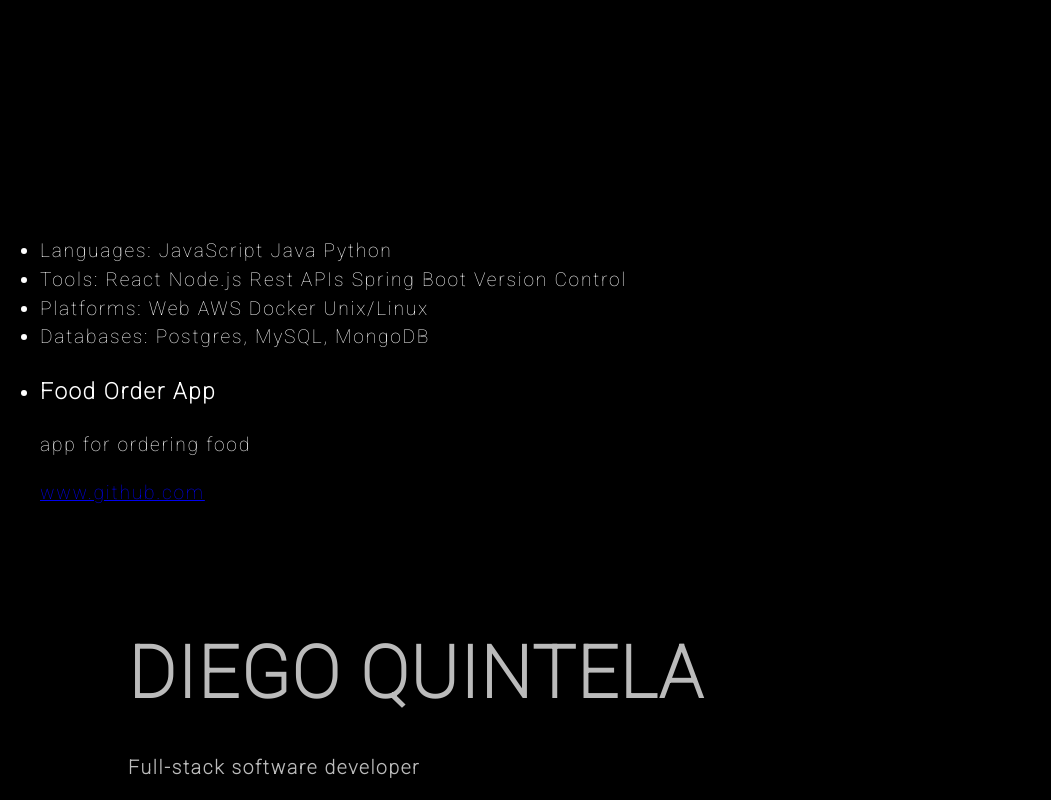
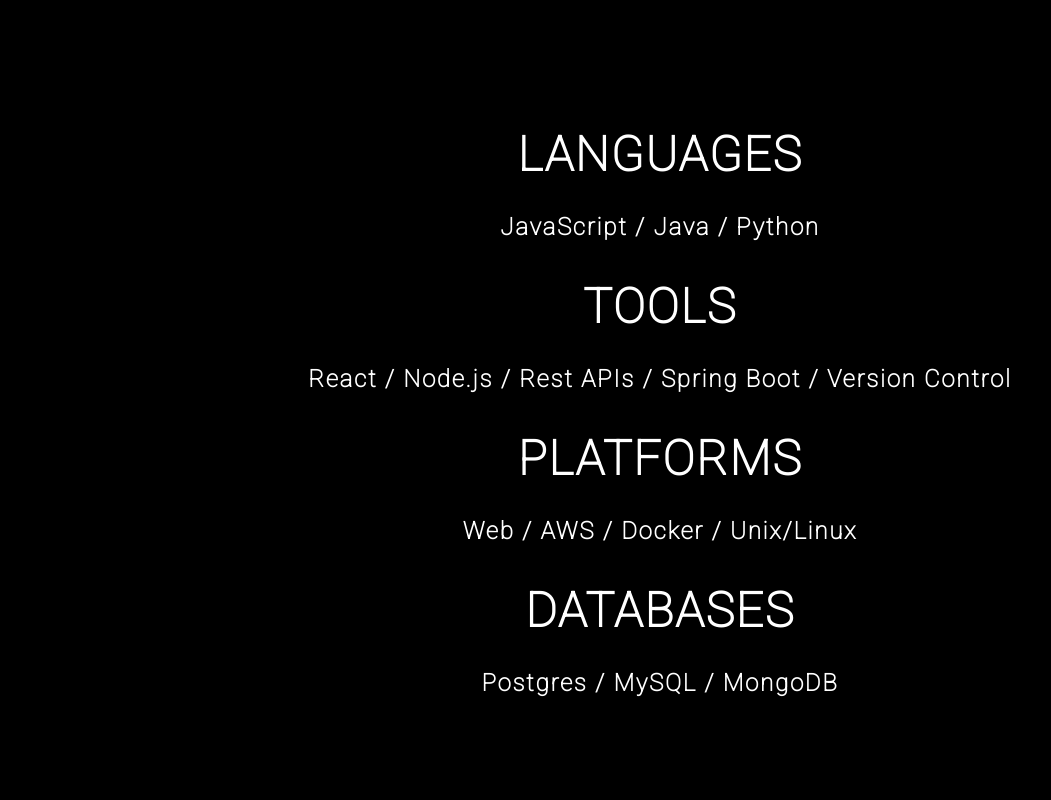
Before and after one commit to diegolbquintela/my-personal-page, a React (Create React App) app: page / in a window 1280 px wide. Shown: the part 780-1580 px from the top of the page, without its empty margins (0-1051 px from the left). Built offline with nearby package versions, Linux system fonts and the light colour scheme; the HTML template or start-up script is replaced by a standard one.

Commit message:
new favicon, skills components with basic style

```diff
--- a/src/App.js
+++ b/src/App.js
@@ -12,7 +12,8 @@
       <Header />
       <Description />
       <SkillList />
-      <ProjectList />
+      {/* TODO: */}
+      {/* <ProjectList /> */}
       <Footer />
     </Fragment>
   );
--- a/src/components/header/Header.js
+++ b/src/components/header/Header.js
@@ -5,7 +5,7 @@
 class Header extends React.Component {
   render() {
     return (
-      <header className={classes.header}>
+      <header>
         <div>
           <h1>DQ</h1> {/* logo */}
         </div>
--- a/src/components/header/Header.module.css
+++ b/src/components/header/Header.module.css
@@ -5,6 +5,7 @@
   margin: 0.5rem 2rem;
   align-items: center;
   color: black;
+  height: 10vh;
 }
 
 header div h1 {
--- a/src/components/skills/SkillList.js
+++ b/src/components/skills/SkillList.js
@@ -1,23 +1,44 @@
 import SkillListItem from './SkillListItem';
 
+import classes from './SkillList.module.css';
+
+// TODO: find a way of linking skills with respective projects
+
 const SkillList = () => {
-  const languages = ['JavaScript', 'Java', 'Python'];
-  const tools = [
-    'React',
-    'Node.js',
-    'Rest APIs',
-    'Spring Boot',
-    'Version Control',
+  const skills = [
+    {
+      type: 'languages',
+      skillList: ['JavaScript', 'Java', 'Python'],
+    },
+    {
+      type: 'tools',
+      skillList: [
+        'React',
+        'Node.js',
+        'Rest APIs',
+        'Spring Boot',
+        'Version Control',
+      ],
+    },
+    {
+      type: 'platforms',
+      skillList: ['Web', 'AWS', 'Docker', 'Unix/Linux'],
+    },
+    {
+      type: 'databases',
+      skillList: ['Postgres', 'MySQL', 'MongoDB'],
+    },
   ];
-  const platforms = ['Web', 'AWS', 'Docker', 'Unix/Linux'];
-  const databases = ['Postgres, MySQL, MongoDB'];
 
   return (
-    <ul>
-      <li>Languages: {languages.join(' ')}</li>
-      <li>Tools: {tools.join(' ')}</li>
-      <li>Platforms: {platforms.join(' ')}</li>
-      <li>Databases: {databases.join(' ')}</li>
+    <ul className={classes.skill__list}>
+      {skills.map((skill) => (
+        <SkillListItem
+          key={Math.random() * 100}
+          type={skill.type}
+          skillList={skill.skillList.join(' / ')}
+        />
+      ))}
     </ul>
   );
 };
--- /dev/null
+++ b/src/components/skills/SkillList.module.css
@@ -0,0 +1,7 @@
+.skill__list {
+  list-style: none;
+  height: 100vh;
+  width: 100%;
+  text-align: center;
+  line-height: 2.5rem;
+}
--- a/src/components/skills/SkillListItem.js
+++ b/src/components/skills/SkillListItem.js
@@ -1,5 +1,16 @@
+import classes from './SkillListItem.module.css';
+
 const SkillListItem = (props) => {
-  return <></>;
+  return (
+    <li>
+      <h3>{props.type}</h3>
+      <ul className={classes.skill__list}>
+        <li className={classes.skill__list__item}>
+          <h4>{props.skillList}</h4>
+        </li>
+      </ul>
+    </li>
+  );
 };
 
 export default SkillListItem;
--- /dev/null
+++ b/src/components/skills/SkillListItem.module.css
@@ -0,0 +1,21 @@
+.skill__list {
+  padding: 0;
+}
+
+li {
+  text-align: center;
+  list-style: none;
+}
+
+li h3 {
+  margin: 0;
+  padding: 0;
+  text-transform: uppercase;
+  font-size: 3rem;
+}
+
+.skill__list__item {
+  font-size: 1.5rem;
+  width: 100%;
+  padding-bottom: 0.5rem;
+}
```
Also changed, not shown: 1 other file (tests, documents, lock files or other folders).
